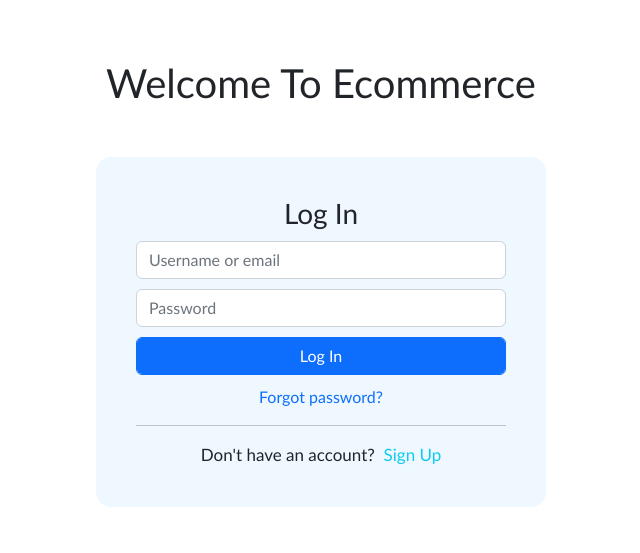
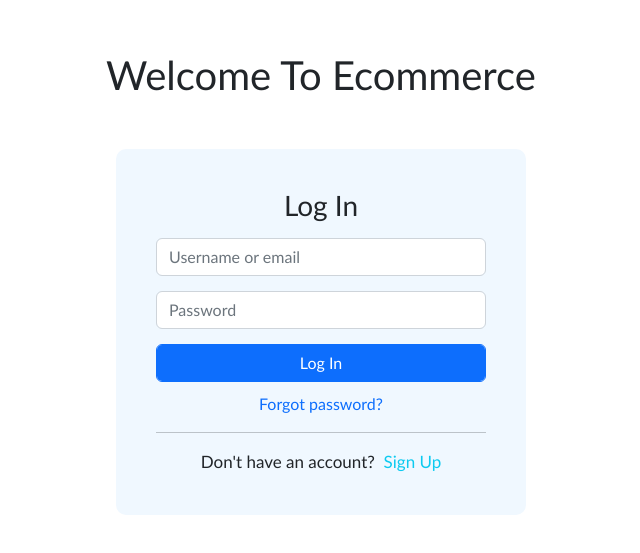
Before and after one commit to devakashpandey/Ecommerce-App, a React (Create React App) app: page / in a window 1280 px wide. Shown: the part 117-670 px from the top of the page, without its empty margins (319-959 px from the left). Built offline with nearby package versions, Linux system fonts and the light colour scheme; the HTML template or start-up script is replaced by a standard one.

Commit message:
validation styling

```diff
--- a/src/Ecommerce App/EcomApp.css
+++ b/src/Ecommerce App/EcomApp.css
@@ -12,15 +12,15 @@
                       }
 
                      .login-wrapper{
-                        width: 450px;
+                        width: 410px;
                         margin: 50px auto 0;
                         background-color:aliceblue;
                         padding: 40px;
-                        border-radius: 15px;
+                        border-radius: 10px;
                      }
 
                      .signup-wrapper{
-                     width: 450px;
+                     width: 410px;
                      margin: 50px auto 0;
                      background-color:aliceblue;
                      padding: 30px;
@@ -28,7 +28,7 @@
                      }
 
                      .input-group{
-                       margin-top: 10px;
+                       margin-top: 15px;
                      }
 
                      .forgot-btn{
@@ -59,13 +59,15 @@
                      .error{
                       color: rgb(247, 3, 3);
                       text-align: center;
-                      background-color: rgba(170, 62, 62, 0.23);
+                      background-color: rgba(172, 131, 131, 0.16);
                       padding: 5px;
+                      border-radius: 5px;
                      }
 
                      .success{
                       color: rgb(11, 120, 1);
                       text-align: center;
-                      background-color: rgba(81, 185, 81, 0.439);
+                      background-color: rgba(108, 177, 108, 0.301);
                       padding: 5px;
+                      border-radius: 5px;
                      }
--- a/src/Ecommerce App/EcomApp.js
+++ b/src/Ecommerce App/EcomApp.js
@@ -1,4 +1,4 @@
-import React, {useState} from 'react'
+import React from 'react'
 import "./EcomApp.css"
 import LoginPage from './LoginPage';
 
```
